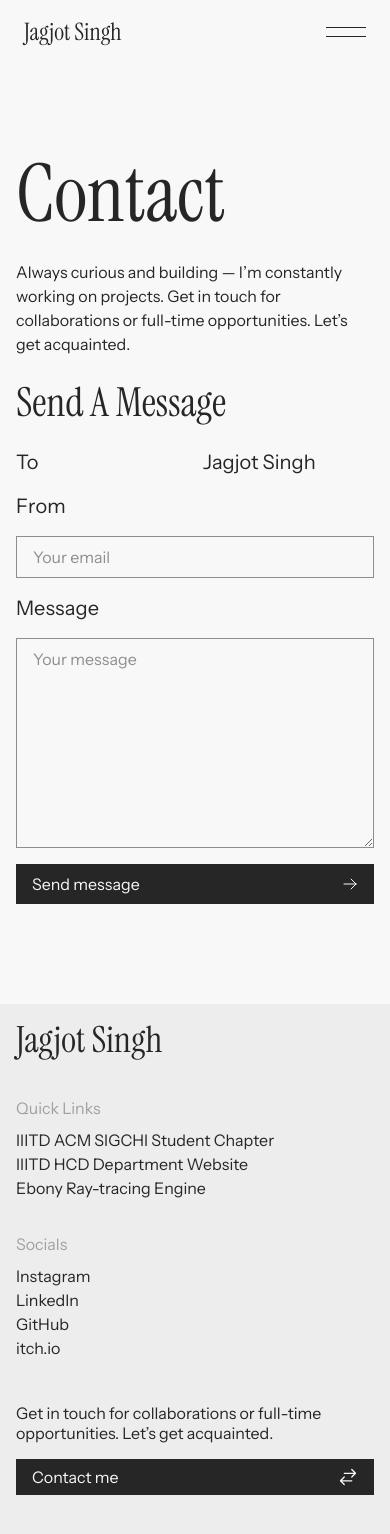
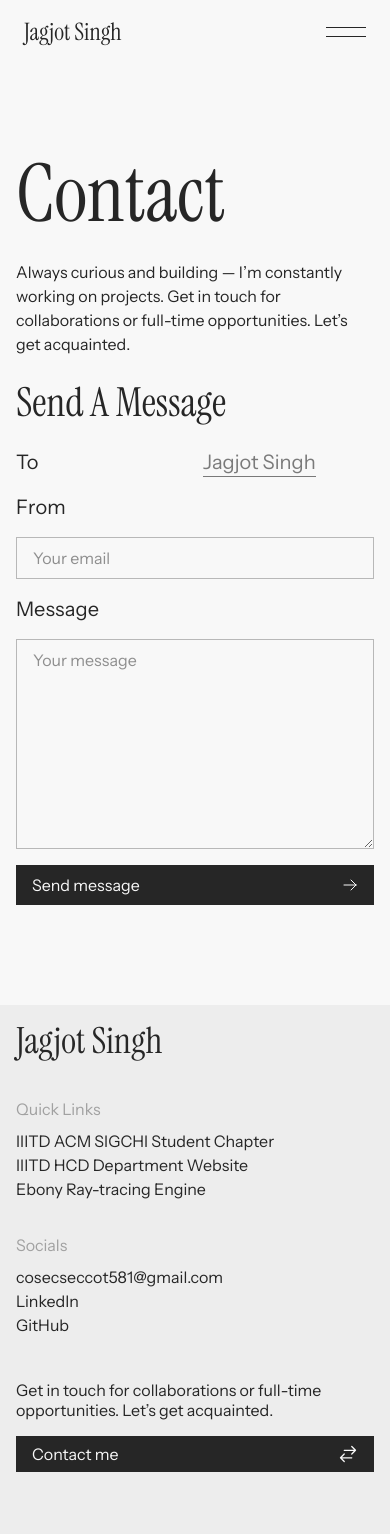
Before and after one commit to CosecSecCot/portfolio, a Next.js app: page /contact in a window 390 px wide. Shown: the top 1534 px of the page. Built offline with nearby package versions, Linux system fonts and the light colour scheme; no server answers.

Commit message:
implement resend email for contact form

```diff
--- a/package.json
+++ b/package.json
@@ -11,6 +11,7 @@
   "dependencies": {
     "@gsap/react": "^2.1.2",
     "@heroicons/react": "^2.2.0",
+    "@react-email/components": "^0.5.5",
     "@react-spring/three": "^10.0.1",
     "@react-three/fiber": "^9.3.0",
     "@shadergradient/react": "^2.1.3",
@@ -21,6 +22,7 @@
     "next": "15.3.2",
     "react": "^19.0.0",
     "react-dom": "^19.0.0",
+    "resend": "^6.1.2",
     "tailwind-merge": "^3.3.1",
     "three": "^0.179.1"
   },
--- a/src/app/about/page.tsx
+++ b/src/app/about/page.tsx
@@ -20,11 +20,11 @@ export default function About() {
             <section>
               <TextReveal splitBy="words">
                 <p>
-                  Hello, I’m Jagjot Singh. I’m pursuing B.Tech in Computer
-                  Science and Design at IIIT Delhi. I have a little bit of
-                  experience in creative development and I have been exploring
-                  various topics in computer science like graphics, networking,
-                  design patterns, etc.
+                  Hello, I&rsquo;m Jagjot Singh. I&rsquo;m pursuing B.Tech in
+                  Computer Science and Design at IIIT Delhi. I have a little bit
+                  of experience in creative development and I have been
+                  exploring various topics in computer science like graphics,
+                  networking, design patterns, etc.
                   <br />
                   <br />I believe in project based learning and prototyping,
                   learning new things at each step, trying to do better and keep
@@ -68,8 +68,8 @@ export default function About() {
               <section>
                 <TextReveal splitBy="words">
                   <p>
-                    Always curious and building — I’m constantly working on
-                    projects. You can browse through my previous and on-going
+                    Always curious and building — I&rsquo;m constantly working
+                    on projects. You can browse through my previous and on-going
                     projects.
                   </p>
                 </TextReveal>
--- a/src/app/contact/page.tsx
+++ b/src/app/contact/page.tsx
@@ -1,12 +1,18 @@
+"use client";
+
 import OpacityReveal from "@/components/animations/OpacityReveal";
 import TextReveal from "@/components/animations/TextReveal";
 import Button from "@/components/Button";
 import Footer from "@/components/Footer";
+import { sendEmail } from "@/lib/actions";
 import { cn } from "@/lib/utils";
-import { ArrowRightIcon } from "@heroicons/react/24/outline";
+import { ArrowPathIcon, ArrowRightIcon } from "@heroicons/react/24/outline";
 import Link from "next/link";
+import { useActionState } from "react";
 
-export default async function Page() {
+export default function Page() {
+  const [state, formAction, isPending] = useActionState(sendEmail, null);
+
   return (
     <>
       <main className="mb-[10vh]">
@@ -20,7 +26,7 @@ export default async function Page() {
               </OpacityReveal>
               <TextReveal splitBy="words">
                 <p className="">
-                  Always curious and building — I’m constantly working on
+                  Always curious and building — I&rsquo;m constantly working on
                   projects. Get in touch for collaborations or full-time
                   opportunities. Let&rsquo;s get acquainted.
                 </p>
@@ -31,20 +37,32 @@ export default async function Page() {
                 </h2>
               </OpacityReveal>
               <OpacityReveal delay={0.2}>
-                <form className="grid grid-cols-2 gap-4">
+                <form action={formAction} className="grid grid-cols-2 gap-4">
                   <p className="text-xl lg:text-2xl">To</p>
-                  <p className="text-xl lg:text-2xl">Jagjot Singh</p>
+                  <Link
+                    href="mailto:cosecseccot581@gmail.com"
+                    target="_blank"
+                    className="text-xl lg:text-2xl text-foreground/60 border-b border-foreground/60 hover:border-foreground hover:text-foreground w-fit"
+                  >
+                    Jagjot Singh
+                  </Link>
                   <label
                     htmlFor="user-email"
                     className="col-span-full text-xl lg:text-2xl"
                   >
                     From
                   </label>
+                  {state?.errors?.email && (
+                    <p className="col-span-full text-red-600 text-sm">
+                      {state.errors.email[0]}
+                    </p>
+                  )}
                   <input
                     id="user-email"
+                    name="email"
                     type="email"
                     placeholder="Your email"
-                    className="col-span-full lg:text-lg px-[1em] py-[0.5em] border border-foreground/50"
+                    className="col-span-full lg:text-lg px-[1em] py-[0.5em] border border-foreground/30"
                   />
                   <label
                     htmlFor="user-message"
@@ -52,16 +70,19 @@ export default async function Page() {
                   >
                     Message
                   </label>
+                  {state?.errors?.message && (
+                    <p className="col-span-full text-red-600 text-sm">
+                      {state.errors.message[0]}
+                    </p>
+                  )}
                   <textarea
                     id="user-message"
+                    name="message"
                     placeholder="Your message"
                     rows={8}
-                    className="col-span-full resize-y lg:text-lg px-[1em] py-[0.5em] border border-foreground/50"
+                    className="col-span-full resize-y lg:text-lg px-[1em] py-[0.5em] border border-foreground/30"
                   />
-                  <Button className="max-sm:col-span-full lg:text-lg flex justify-between group">
-                    Send message
-                    <ArrowRightIcon className="size-[1em] group-hover:rotate-z-45 transition-transform duration-300" />
-                  </Button>
+                  <SubmitButton pending={isPending} />
                 </form>
               </OpacityReveal>
             </section>
@@ -73,10 +94,24 @@ export default async function Page() {
                 aria-labelledby="contact-socials"
                 className="mt-[0.5em] flex flex-col"
               >
-                <CustomLink href="">jagjot23252@iiit.ac.in</CustomLink>
-                <CustomLink href="">LinkedIn</CustomLink>
-                <CustomLink href="">GitHub</CustomLink>
-                <CustomLink href="">itch.io</CustomLink>
+                <CustomLink
+                  href="mailto:cosecseccot581@gmail.com"
+                  target="_blank"
+                >
+                  cosecseccot581@gmail.com
+                </CustomLink>
+                <CustomLink
+                  href="https://www.linkedin.com/in/cosecseccot/"
+                  target="_blank"
+                >
+                  LinkedIn
+                </CustomLink>
+                <CustomLink
+                  href="https://github.com/CosecSecCot"
+                  target="_blank"
+                >
+                  GitHub
+                </CustomLink>
               </menu>
             </section>
           </div>
@@ -87,20 +122,33 @@ export default async function Page() {
   );
 }
 
+function SubmitButton({ pending }: { pending: boolean }) {
+  return (
+    <Button
+      type="submit"
+      disabled={pending}
+      className="max-sm:col-span-full lg:text-lg flex justify-between group"
+    >
+      <div className="flex items-center gap-2">
+        {pending && <ArrowPathIcon className="size-[1em] animate-spin" />}
+        {pending ? "Sending..." : "Send message"}
+      </div>
+      {!pending && (
+        <ArrowRightIcon className="size-[1em] group-hover:rotate-z-45 transition-transform duration-300" />
+      )}
+    </Button>
+  );
+}
+
 function CustomLink({
   href,
   children,
   className,
   ...rest
-}: {
-  href: string;
-  children: React.ReactNode;
-  className?: string;
-  rest?: object;
-}) {
+}: React.AnchorHTMLAttributes<HTMLAnchorElement>) {
   return (
     <Link
-      href={href}
+      href={href ?? ""}
       className={cn("hover:underline w-fit", className)}
       {...rest}
     >
--- a/src/app/projects/page.tsx
+++ b/src/app/projects/page.tsx
@@ -26,7 +26,7 @@ export default function Page() {
               <p className="sm:w-1/2">
                 These projects represent my journey as a developer,
                 experimenting with new ideas and technologies along the way.
-                Have a look, and if something sparks your interest, let’s
+                Have a look, and if something sparks your interest, let&rsquo;s
                 connect!
               </p>
             </TextReveal>
--- a/src/components/Button.tsx
+++ b/src/components/Button.tsx
@@ -6,6 +6,7 @@ type BaseButtonProps = {
   children: React.ReactNode;
   className?: string;
   buttonStyle?: "default" | "secondary";
+  disabled?: boolean;
 };
 
 type LinkButtonProps = BaseButtonProps &
@@ -29,6 +30,7 @@ const Button = React.forwardRef<
     buttonStyle === "secondary"
       ? "bg-foreground/20 text-foreground border-foreground/20 hover:bg-foreground hover:text-background hover:border-foreground"
       : "bg-foreground text-background border-foreground hover:bg-foreground/10 hover:text-foreground hover:border-foreground/20",
+    props.disabled && "opacity-50 cursor-not-allowed",
     className
   );
 
--- /dev/null
+++ b/src/components/EmailTemplate.tsx
@@ -0,0 +1,20 @@
+import { Heading, Text } from "@react-email/components";
+
+interface EmailTemplateProps {
+  email: string;
+  message: string;
+}
+
+export default function EmailTemplate({
+  email,
+  message,
+}: Readonly<EmailTemplateProps>) {
+  return (
+    <>
+      <Heading as="h1" className="text-center">
+        {email} sent you a message.
+      </Heading>
+      <Text>{message}</Text>
+    </>
+  );
+}
--- a/src/components/Footer.tsx
+++ b/src/components/Footer.tsx
@@ -20,20 +20,16 @@ const footerLinks = {
   ],
   Socials: [
     {
-      label: "Instagram",
-      href: "",
+      label: "cosecseccot581@gmail.com",
+      href: "mailto:cosecseccot581@gmail.com",
     },
     {
       label: "LinkedIn",
-      href: "",
+      href: "https://www.linkedin.com/in/cosecseccot/",
     },
     {
       label: "GitHub",
-      href: "",
-    },
-    {
-      label: "itch.io",
-      href: "",
+      href: "https://github.com/CosecSecCot",
     },
   ],
 };
@@ -55,7 +51,11 @@ export default function Footer() {
                   className="mt-[0.5em] flex flex-col"
                 >
                   {links.map((link, linkIndex) => (
-                    <CustomLink key={linkIndex} href={link.href}>
+                    <CustomLink
+                      key={linkIndex}
+                      href={link.href}
+                      target="_blank"
+                    >
                       {link.label}
                     </CustomLink>
                   ))}
@@ -87,15 +87,10 @@ function CustomLink({
   children,
   className,
   ...rest
-}: {
-  href: string;
-  children: React.ReactNode;
-  className?: string;
-  rest?: object;
-}) {
+}: React.AnchorHTMLAttributes<HTMLAnchorElement>) {
   return (
     <Link
-      href={href}
+      href={href ?? ""}
       className={cn("hover:underline w-fit", className)}
       {...rest}
     >
--- /dev/null
+++ b/src/lib/actions.ts
@@ -0,0 +1,44 @@
+"use server";
+
+import EmailTemplate from "@/components/EmailTemplate";
+import { Resend } from "resend";
+import { z } from "zod";
+
+const contactFormSchema = z.object({
+  email: z.string().email({ message: "Please enter a valid email." }),
+  message: z
+    .string()
+    .min(10, { message: "Message must be at least 10 characters long." }),
+});
+
+const resend = new Resend(process.env.RESEND_API_KEY);
+
+export async function sendEmail(prevState: unknown, formData: FormData) {
+  const validatedFields = contactFormSchema.safeParse({
+    email: formData.get("email"),
+    message: formData.get("message"),
+  });
+
+  // If validation fails, return the errors
+  if (!validatedFields.success) {
+    return {
+      errors: validatedFields.error.flatten().fieldErrors,
+    };
+  }
+
+  const { email, message } = validatedFields.data;
+
+  try {
+    const data = await resend.emails.send({
+      from: "Portfolio Contact Form <onboarding@resend.dev>",
+      to: process.env.RESEND_TARGET_EMAIL ?? "",
+      subject: `New Message from ${email}`,
+      react: EmailTemplate({ email, message }),
+    });
+
+    return { success: true, data };
+  } catch (error) {
+    console.error("Error sending email:", error);
+    return { success: false, error: "Failed to send email." };
+  }
+}
```
Also changed, not shown: src/app/globals.css (+20 -0 lines), 1 other file (tests, documents, lock files or other folders).
